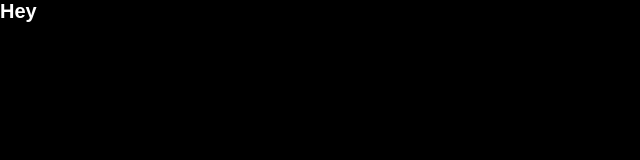
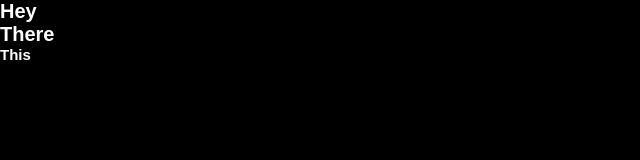
Before and after one commit to Vedmantra/SimpleWebsite, a plain HTML site: page index.html in a window 1280 px wide. Shown: the whole page, without its empty margins (0-640 px from the left). Drawn offline with Linux system fonts and the light colour scheme.

Commit message:
hey there

```diff
--- a/index.html
+++ b/index.html
@@ -35,6 +35,8 @@
 
 <body>
     <h1>Hey</h1>
+    <h1>There</h1>
+    <h2>This</h2>
 </body>
 
 </html>
```
